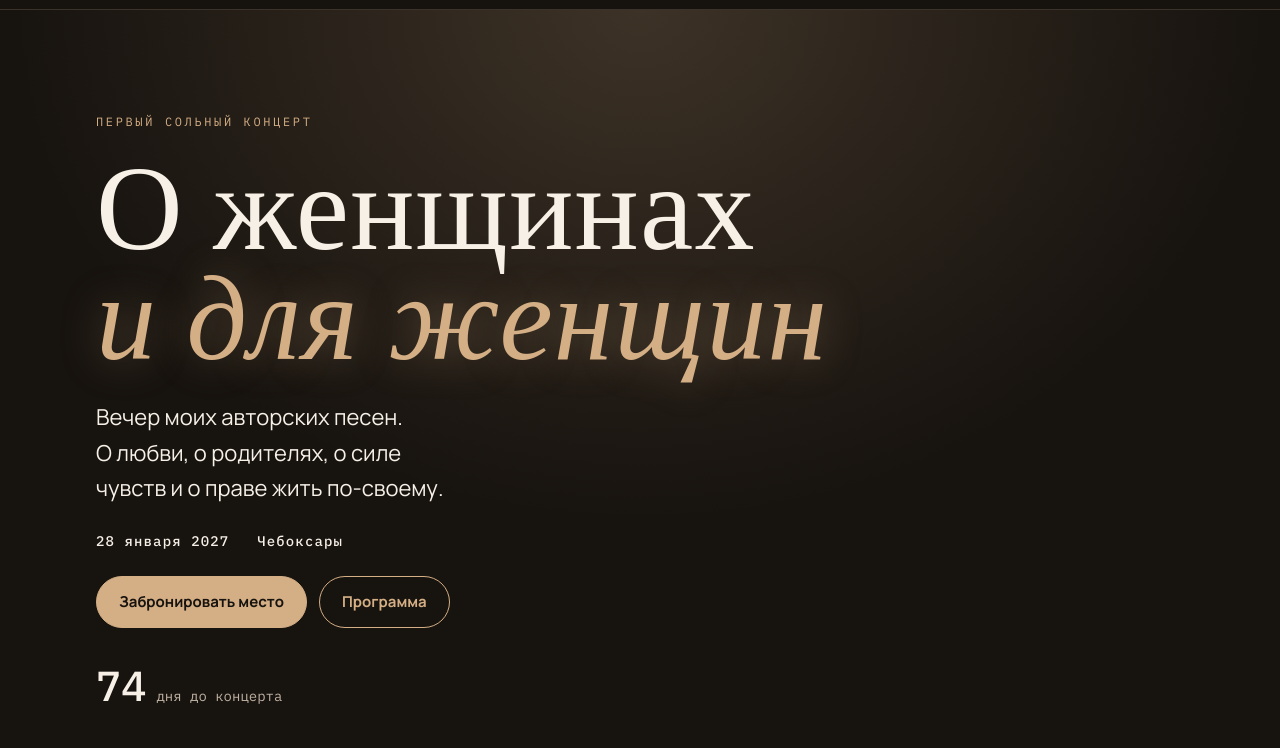
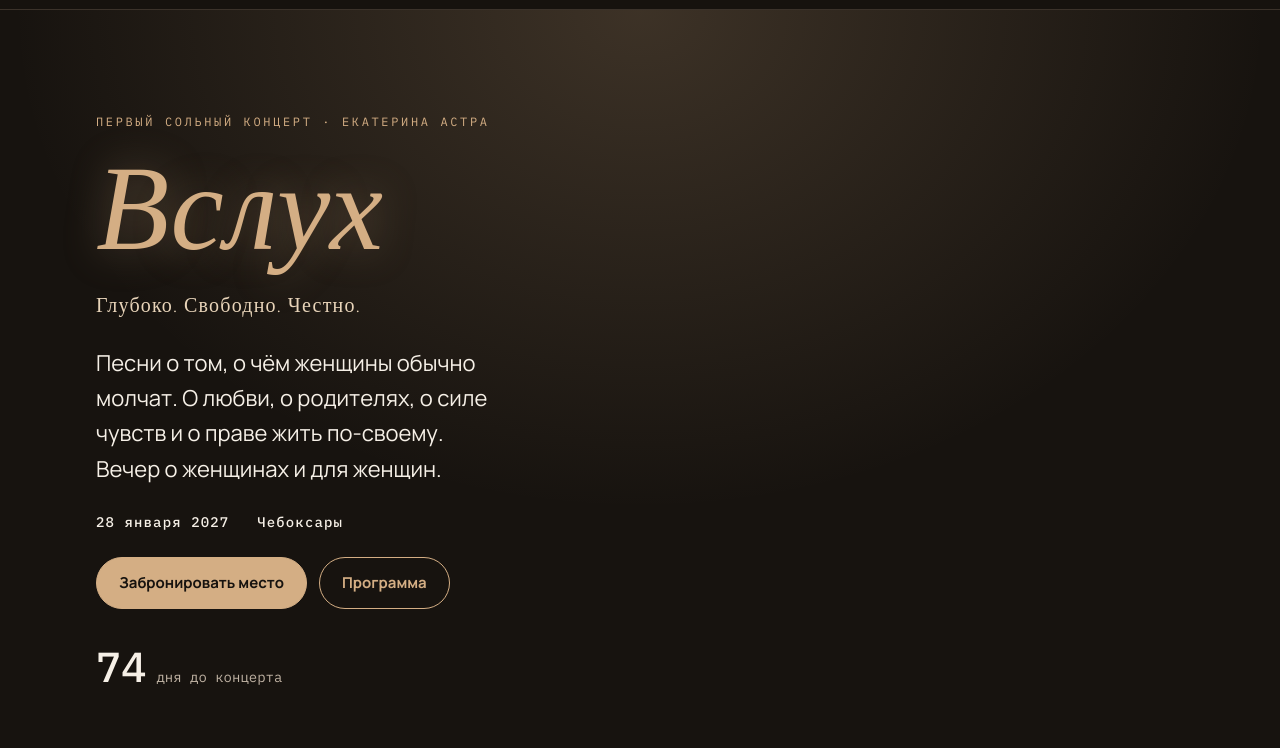
Before and after one commit to ekaterinaastra/ekaterinaastra.github.io, a plain HTML site: page concert.html in a window 1280 px wide. Shown: the part 52-800 px from the top of the page. Drawn offline with nearby package versions, Linux system fonts and the light colour scheme.

Commit message:
Концерт получил название «Вслух»
Co-Authored-By: Claude Opus 5.5 <noreply@anthropic.com>
Claude-Session: https://claude.ai/code/session_01V88sGLLCSGpL8crXNRTRjV

```diff
--- a/concert.html
+++ b/concert.html
@@ -4,11 +4,11 @@
 <meta charset="utf-8">
 <meta name="yandex-verification" content="9beaf05894169498" />
 <meta name="viewport" content="width=device-width,initial-scale=1,viewport-fit=cover">
-<meta name="description" content="Первый сольный концерт Екатерины Астры — 28 января 2027, Чебоксары. Авторские песни, шоу-балет, световое шоу, VIP-столики с фуршетом. Вечер о женщинах и для женщин.">
+<meta name="description" content="«Вслух» — первый сольный концерт Екатерины Астры, 28 января 2027, Чебоксары. Авторские песни, шоу-балет, световое шоу, VIP-столики с фуршетом. Вечер о женщинах и для женщин.">
 <style>:root{padding-top:env(safe-area-inset-top,0px);padding-bottom:env(safe-area-inset-bottom,0px)}body{margin:0}img{max-width:100%}[hidden]{display:none!important}</style>
-<title>Концерт 28 января — Екатерина Астра</title>
-<meta property="og:title" content="Концерт Екатерины Астры · 28 января 2027 · Чебоксары">
-<meta property="og:description" content="Вечер авторских песен о женщинах и для женщин. Шоу-балет, световое шоу, VIP-столики с фуршетом. Предварительная бронь открыта.">
+<title>«Вслух» — концерт Екатерины Астры, 28 января</title>
+<meta property="og:title" content="Екатерина Астра. «Вслух» · 28 января 2027 · Чебоксары">
+<meta property="og:description" content="Песни о том, о чём женщины обычно молчат. Вечер авторских песен. Шоу-балет, световое шоу, VIP-столики с фуршетом. Предварительная бронь открыта.">
 <meta property="og:image" content="https://ekaterinaastra.github.io/media/kak-ptica.jpg">
 <link rel="canonical" href="https://ekaterinaastra.github.io/concert.html">
 <meta name="claude:viewport-fit-sides" content="cover">
@@ -202,9 +202,10 @@ footer .wrap{padding-block:56px 64px;display:grid;gap:24px}
 <main id="top">
   <div class="c-hero">
     <div class="wrap">
-      <div class="eyebrow">Первый сольный концерт</div>
-      <h1>О женщинах<span>и для женщин</span></h1>
-      <p class="lead">Вечер моих авторских песен. О любви, о родителях, о силе чувств и о праве жить по-своему.</p>
+      <div class="eyebrow">Первый сольный концерт · Екатерина Астра</div>
+      <h1><span>Вслух</span></h1>
+      <div class="motto">Глубоко. Свободно. Честно.</div>
+      <p class="lead">Песни о том, о чём женщины обычно молчат. О любви, о родителях, о силе чувств и о праве жить по-своему. Вечер о женщинах и для женщин.</p>
       <div class="c-meta"><span><b>28 января 2027</b></span><span><b>Чебоксары</b></span></div>
       <div class="ctas">
         <a class="btn solid" href="https://forms.yandex.ru/u/6af9ec254a052d463db59879/" target="_blank" rel="noopener">Забронировать место</a>
```
Also changed, not shown: index.html (+3 -2 lines).
